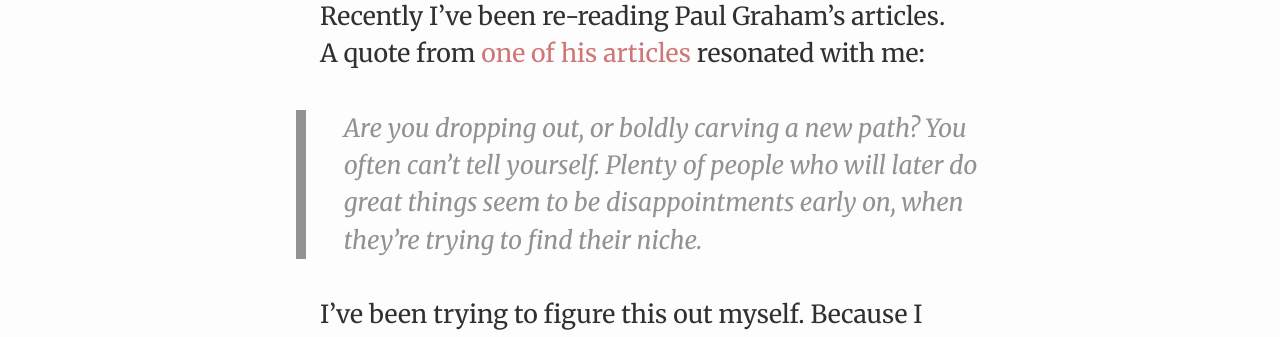
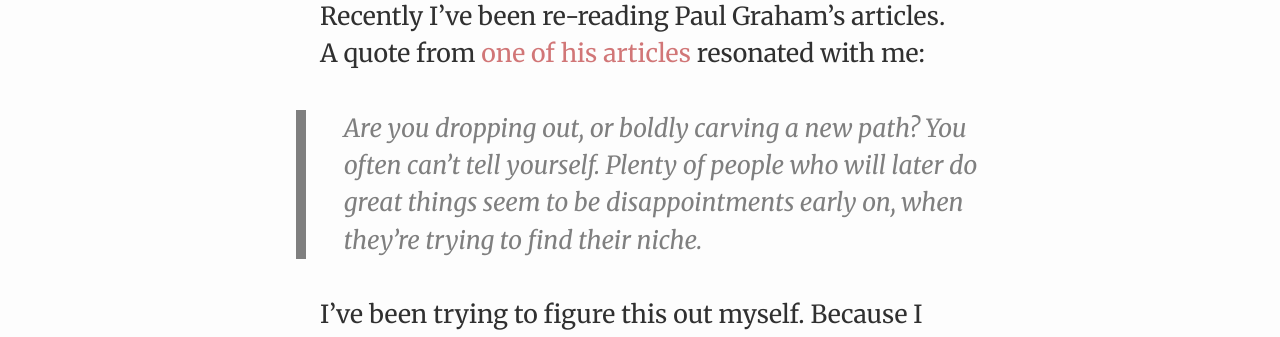
Before and after one commit to irosenb/blog, a Jekyll site: the page built from _posts/2014-11-28-uncertain-beginnings.markdown, in a window 1280 px wide. Shown: the part 354-691 px from the top of the page. Built offline with Jekyll 4.4.1, drawn with Linux system fonts in a browser that asks for light colours; Markdown is read by kramdown in place of the engine named in the settings; comment, search, counter and statistics services are not loaded.

Commit message:
okay change it again

```diff
--- a/css/typography.css
+++ b/css/typography.css
@@ -74,7 +74,7 @@ p.lead + p {
 }
 
 blockquote {
-  border-left: 10px solid #929292;
+  border-left: 10px solid #7f7f7f;
   padding-left: 1.5em;
   margin: 0 auto;
   width: 50%;
@@ -90,7 +90,7 @@ blockquote {
 blockquote p {
   width: 100%;
   font-style: italic;
-  color: #929292;
+  color: #7f7f7f;
 }
 
 blockquote small {display:block; line-height:1.7em;}
```
